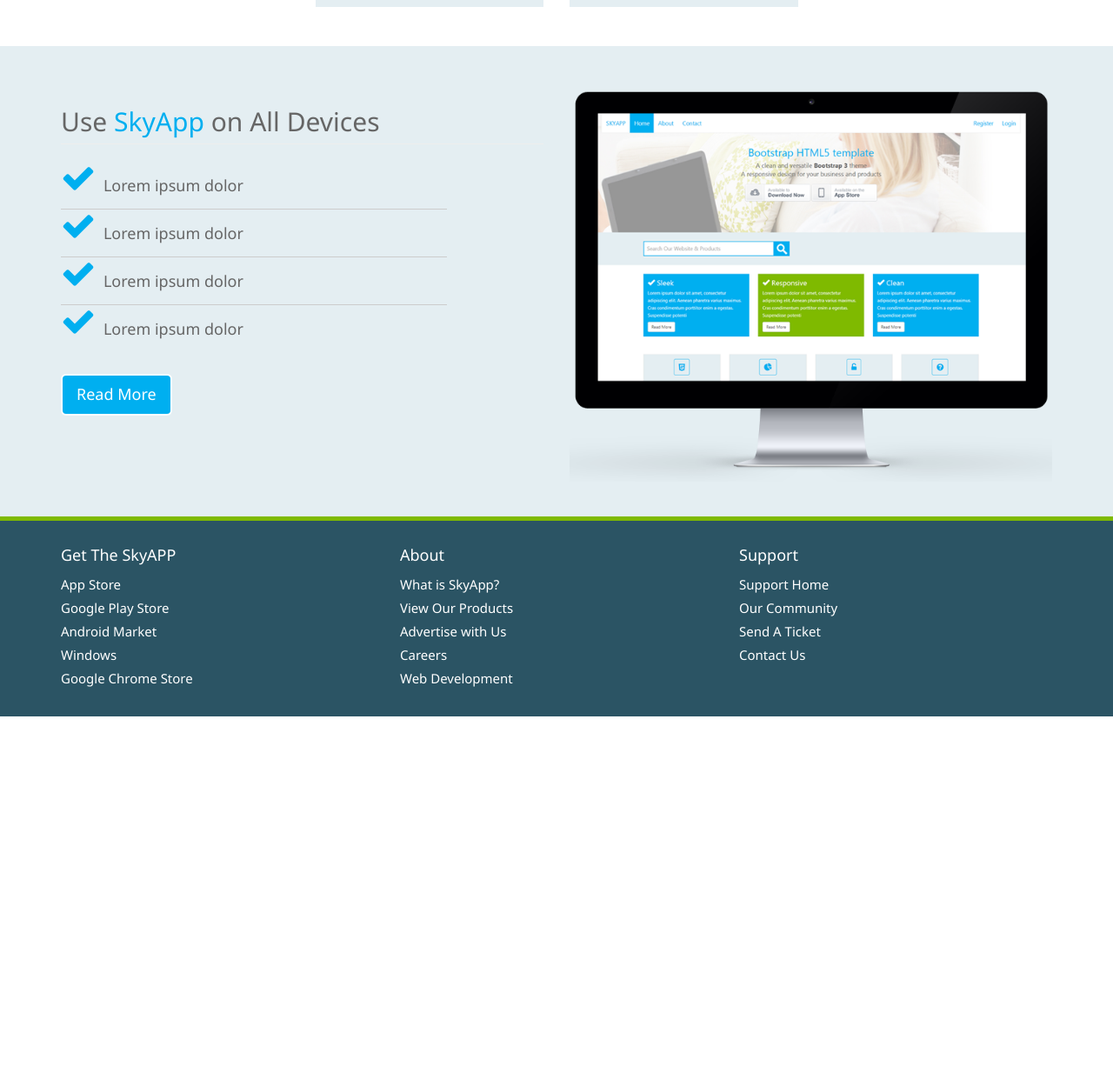
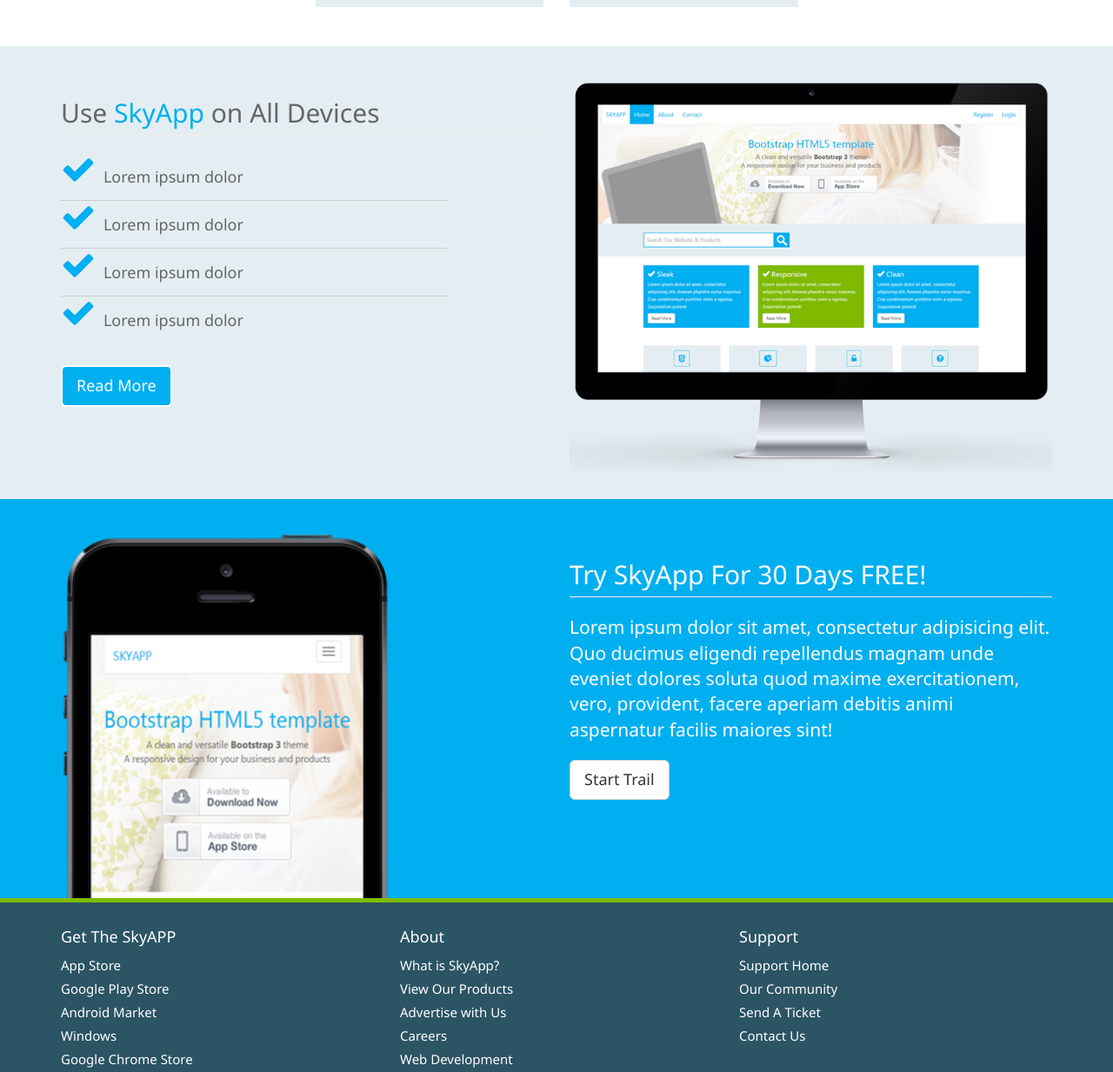
Before and after one commit to AlanJui/myBootstrap, a website: page app/index.html in a window 1280 px wide. Shown: the part 1274-2507 px from the top of the page at 87% size. Before the commit the page ends 2098 px from the top, so only its background shows below. Drawn offline with Linux system fonts and the light colour scheme.

Commit message:
完成 Download for Trial

```diff
--- a/app/index.html
+++ b/app/index.html
@@ -163,7 +163,7 @@
 
 
   <!-- Platforms and Devices -->
-  <section class="section-light extra-pad">
+  <section class="section-light">
     <div class="container">
       <div class="row">
         <div class="col-md-6">
@@ -193,6 +193,20 @@
   </section>
 
   <!-- Download for Trial -->
+  <section class="section-primary extra-pad">
+    <div class="container">
+      <div class="row">
+        <div class="col-md-6">
+          <img src="img/device-iphone.png" class="device device-small">
+        </div>
+        <div class="col-md-6">
+          <h2 class="page-header">Try SkyApp For 30 Days FREE!</h2>
+          <p class="lead">Lorem ipsum dolor sit amet, consectetur adipisicing elit. Quo ducimus eligendi repellendus magnam unde eveniet dolores soluta quod maxime exercitationem, vero, provident, facere aperiam debitis animi aspernatur facilis maiores sint!</p>
+          <a href="#" class="btn btn-lg btn-default btn-rounded">Start Trail</a>
+        </div>
+      </div>
+    </div>
+  </section>
 
   <footer class="footer-main">
     <div class="container">
```
